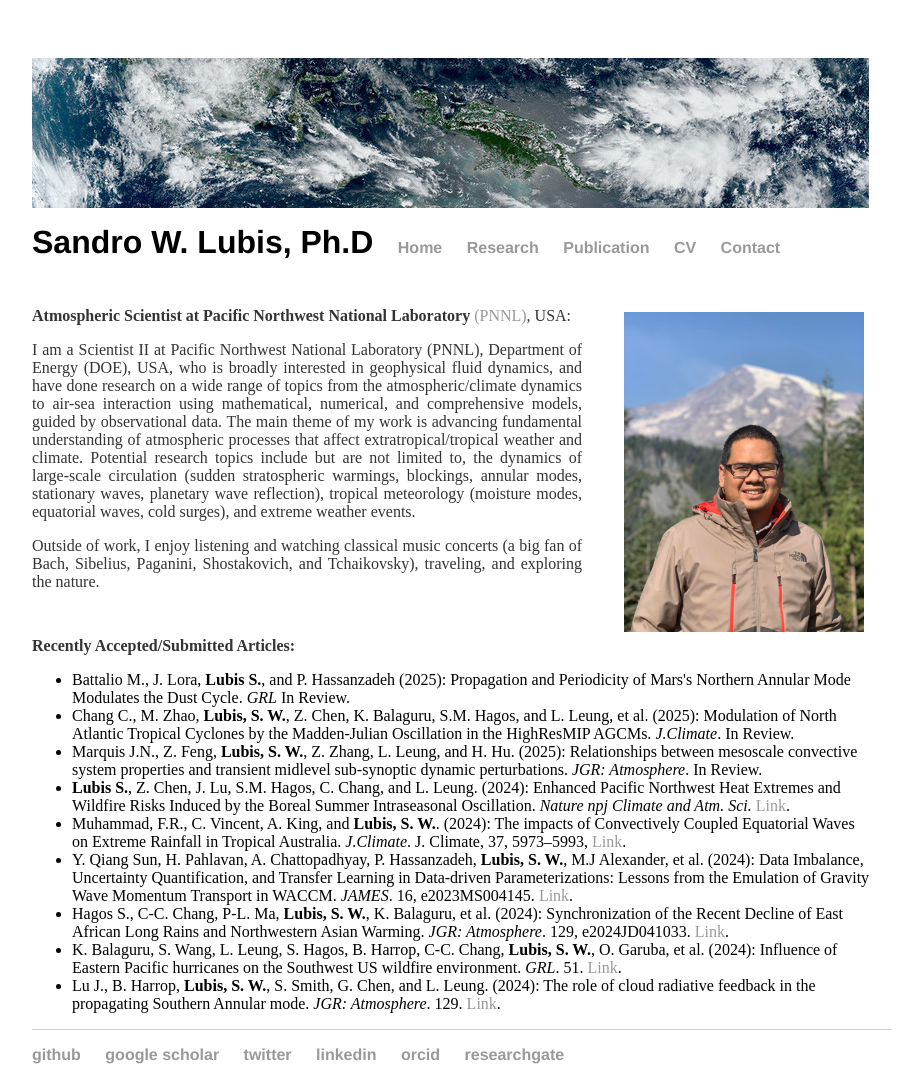
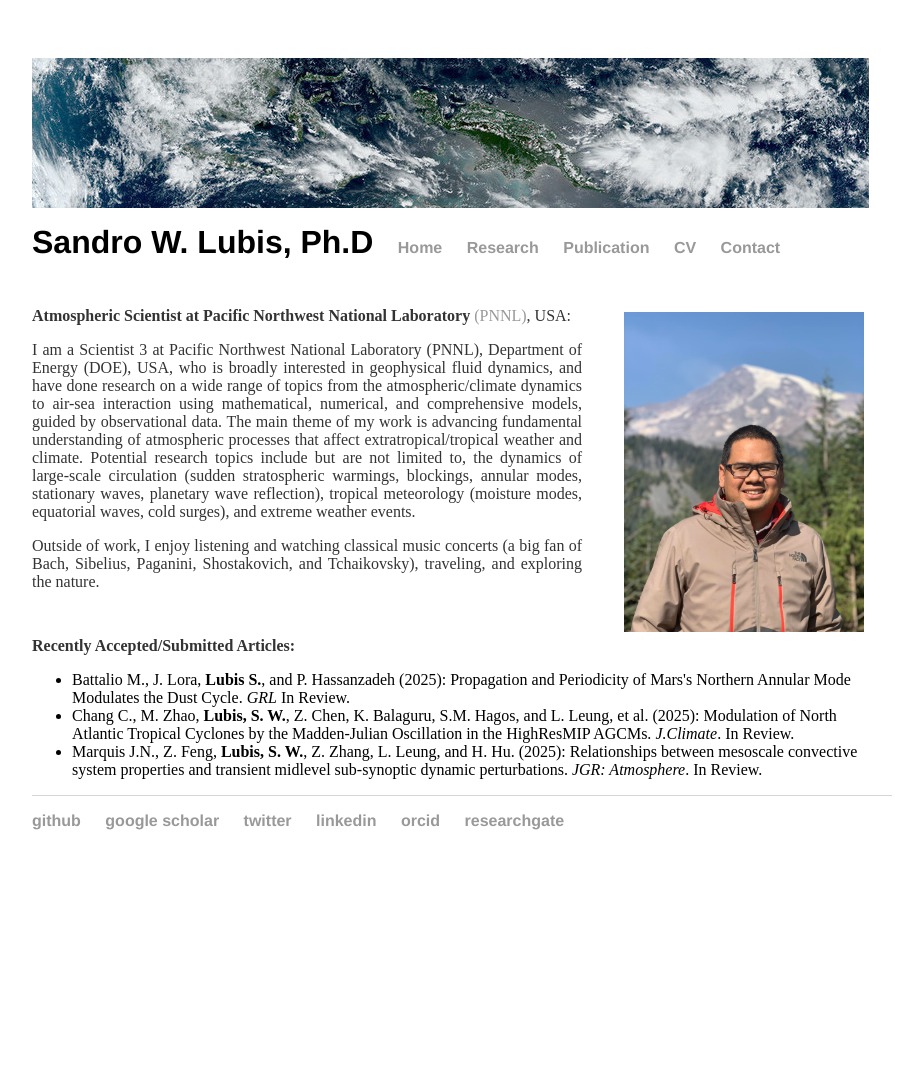
Before and after one commit to sandrolubis/sandrolubis.github.io, a Jekyll site: the page built from index.html, in a window 1280 px wide. Shown: the whole page, without its empty margins (276-1199 px from the left). Built offline with Jekyll 4.4.1, drawn with Linux system fonts in a browser that asks for light colours; after the commit the page ends 900 px from its top, so only the background shows below that.

Commit message:
Update index.html

```diff
--- a/index.html
+++ b/index.html
@@ -34,7 +34,7 @@
 	<p class="ex", style="padding-top:30px"><font size=3><b>Atmospheric Scientist at Pacific Northwest National Laboratory</b> <a href="https://www.pnnl.gov/">(PNNL)</a>, USA:</p>
 
 
-	<p class="ex"><font size=3>I am a Scientist II at Pacific Northwest National Laboratory (PNNL), Department of Energy (DOE), USA, who is broadly interested in geophysical fluid dynamics, and have done research on a wide range of topics from the atmospheric/climate dynamics
+	<p class="ex"><font size=3>I am a Scientist 3 at Pacific Northwest National Laboratory (PNNL), Department of Energy (DOE), USA, who is broadly interested in geophysical fluid dynamics, and have done research on a wide range of topics from the atmospheric/climate dynamics
 		to air-sea interaction using mathematical, numerical, and comprehensive models, guided by observational data. The main theme of my work is advancing fundamental
 		understanding of atmospheric processes that affect extratropical/tropical weather and climate. Potential research topics include but are not limited to, the dynamics of large-scale circulation (sudden stratospheric warmings, blockings, annular modes, stationary waves, planetary wave reflection),
 		tropical meteorology (moisture modes, equatorial waves, cold surges), and extreme weather events.</font></p>
@@ -49,12 +49,6 @@
 		<li> Battalio M., J. Lora,  <b>Lubis S.</b>, and P. Hassanzadeh (2025): Propagation and Periodicity of Mars's Northern Annular Mode Modulates the Dust Cycle. <i>GRL</i> In Review.</li>
 		<li> Chang C., M. Zhao, <b>Lubis, S. W.</b>, Z. Chen, K. Balaguru, S.M. Hagos, and L. Leung, et al. (2025): Modulation of North Atlantic Tropical Cyclones by the Madden-Julian Oscillation in the HighResMIP AGCMs. <i>J.Climate</i>. In Review.</li>
 		<li> Marquis J.N., Z. Feng, <b>Lubis, S. W.</b>, Z. Zhang, L. Leung, and H. Hu. (2025): Relationships between mesoscale convective system properties and transient midlevel sub-synoptic dynamic perturbations. <i>JGR: Atmosphere</i>. In Review.</li>
-		<li> <b>Lubis S.</b>, Z. Chen, J. Lu, S.M. Hagos, C. Chang, and L. Leung. (2024): Enhanced Pacific Northwest Heat Extremes and Wildfire Risks Induced by the Boreal Summer Intraseasonal Oscillation. <i>Nature npj Climate and Atm. Sci.</i> <a href="https://www.nature.com/articles/s41612-024-00766-3">Link</a>.</li>
-                <li> Muhammad, F.R., C. Vincent, A. King, and <b>Lubis, S. W.</b>. (2024): The impacts of Convectively Coupled Equatorial Waves on Extreme Rainfall in Tropical Australia. <i>J.Climate</i>. J. Climate, 37, 5973–5993, <a href="https://doi.org/10.1175/JCLI-D-24-0042.1">Link</a>.</li>
-		<li> Y. Qiang Sun, H. Pahlavan, A. Chattopadhyay, P. Hassanzadeh, <b>Lubis, S. W.</b>, M.J Alexander, et al. (2024): Data Imbalance, Uncertainty Quantification, and Transfer Learning in Data-driven Parameterizations: Lessons from the Emulation of Gravity Wave Momentum Transport in WACCM. <i>JAMES</i>. 16, e2023MS004145. <a href="https://doi.org/10.1029/2023MS004145">Link</a>.</li>
-		<li> Hagos S., C-C. Chang, P-L. Ma, <b>Lubis, S. W.</b>, K. Balaguru, et al. (2024): Synchronization of the Recent Decline of East African Long Rains and Northwestern Asian Warming. <i>JGR: Atmosphere</i>. 129, e2024JD041033. <a href="https://doi.org/10.1029/2024JD041033">Link</a>.</li>
-		<li> K. Balaguru, S. Wang, L. Leung, S. Hagos, B. Harrop, C-C. Chang, <b>Lubis, S. W.</b>, O. Garuba, et al. (2024): Influence of Eastern Pacific hurricanes on the Southwest US wildfire environment. <i>GRL</i>. 51. <a href="https://doi.org/10.1029/2023GL106774">Link</a>.</li>
-		<li> Lu J., B. Harrop, <b>Lubis, S. W.</b>, S. Smith, G. Chen, and L. Leung. (2024): The role of cloud radiative feedback in the propagating Southern Annular mode. <i>JGR: Atmosphere</i>. 129. <a href="https://doi.org/10.1029/2023JD040428">Link</a>.</li>
 		</ul>
 
 </div>
```
